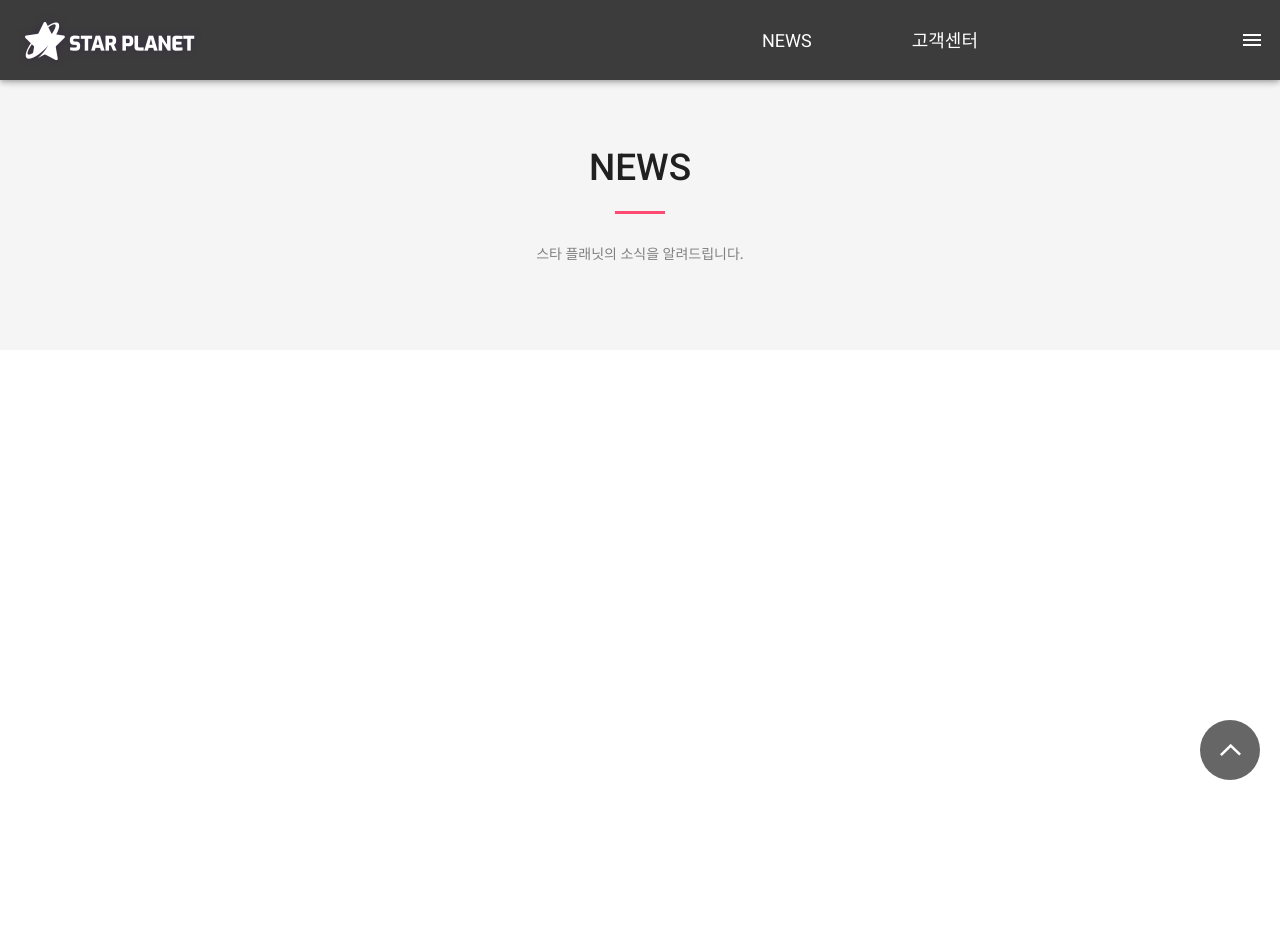
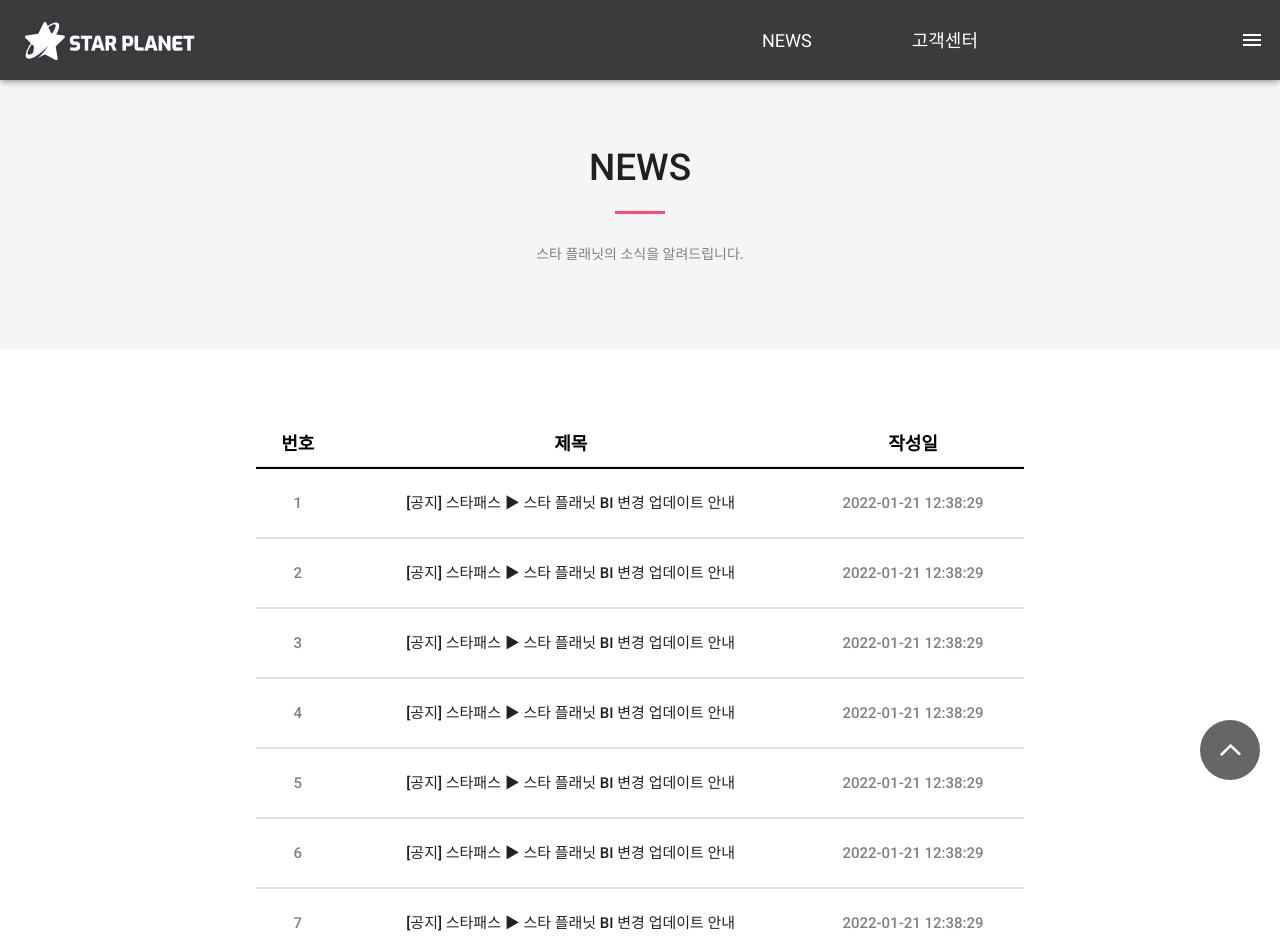
Before and after one commit to jeonghun-rowem/starplanet_pilotproject, a Vue app: page /news in a window 1280 px wide. Shown: the top 952 px of the page. Built offline with nearby package versions, Linux system fonts and the light colour scheme.

Commit message:
variables.scss로 vutify 변경

```diff
--- a/src/static/News_Service.scss
+++ b/src/static/News_Service.scss
@@ -1,3 +1,5 @@
+
+
 .Ns_top{
     width: 100%;
     height: 270px;
@@ -35,3 +37,9 @@
     color: gray;
     font-weight: 500;
 }
+
+.news_table{
+    max-width: 60vw;
+    margin: 0 auto;
+    margin-top: 70px;
+}
--- /dev/null
+++ b/src/styles/variables.scss
@@ -0,0 +1,34 @@
+
+.theme--light.v-data-table > .v-data-table__wrapper > table > thead > tr:last-child > th {
+    border-bottom: thin solid rgba(0, 0, 0, 0.12);
+    font-size: 18px;
+    text-align: center;
+    color: black;
+}
+
+.theme--light.v-data-table > .v-data-table__wrapper > table > tbody > tr> td:not(.v-data-table__mobile-row), .theme--light.v-data-table > .v-data-table__wrapper > table > tbody > tr:not(:last-child) > th:not(.v-data-table__mobile-row) {
+    border-bottom: thin solid rgba(0, 0, 0, 0.12);
+    font-size: 15px;
+    text-align: center;
+    font-weight: 500;
+}
+
+.v-data-table > .v-data-table__wrapper > table {
+    width: 100%;
+    border-spacing: 0;
+    border-bottom: 2px solid black;
+    border-collapse: collapse;
+}
+
+tbody{
+    height: 700px;
+    border-top: 2px solid black;
+}
+
+thead{
+    border-bottom: 2px solid black;
+}
+
+.v-data-table tbody tr:not(:last-child) {
+    border-bottom: 2px solid #dfdfdf;
+}
--- a/src/views/News.vue
+++ b/src/views/News.vue
@@ -2,7 +2,32 @@
   <div>
     <NewsServiceBar :ns-text1="NsText1" :ns-text2="NsText2" />
 
-    <div class="test"></div>
+    <div class="news_table">
+      <v-simple-table fixed-header height="1000px">
+        <template #default>
+          <thead>
+            <tr>
+              <th>번호</th>
+              <th>제목</th>
+              <th>작성일</th>
+            </tr>
+          </thead>
+          <tbody>
+            <tr v-for="item in Test" :key="item.name">
+              <td :style="{ color: 'gray' }">
+                {{ item.name }}
+              </td>
+              <td>
+                {{ item.calories }}
+              </td>
+              <td :style="{ color: 'gray' }">
+                {{ item.date }}
+              </td>
+            </tr>
+          </tbody>
+        </template>
+      </v-simple-table>
+    </div>
   </div>
 </template>
 
@@ -18,6 +43,60 @@ export default {
     return {
       NsText1: "NEWS",
       NsText2: "스타 플래닛의 소식을 알려드립니다.",
+
+      // Test용 데이터
+      Test: [
+        {
+          name: "1",
+          calories: "[공지] 스타패스 ▶ 스타 플래닛 BI 변경 업데이트 안내",
+          date: "2022-01-21 12:38:29",
+        },
+        {
+          name: "2",
+          calories: "[공지] 스타패스 ▶ 스타 플래닛 BI 변경 업데이트 안내",
+          date: "2022-01-21 12:38:29",
+        },
+        {
+          name: "3",
+          calories: "[공지] 스타패스 ▶ 스타 플래닛 BI 변경 업데이트 안내",
+          date: "2022-01-21 12:38:29",
+        },
+        {
+          name: "4",
+          calories: "[공지] 스타패스 ▶ 스타 플래닛 BI 변경 업데이트 안내",
+          date: "2022-01-21 12:38:29",
+        },
+        {
+          name: "5",
+          calories: "[공지] 스타패스 ▶ 스타 플래닛 BI 변경 업데이트 안내",
+          date: "2022-01-21 12:38:29",
+        },
+        {
+          name: "6",
+          calories: "[공지] 스타패스 ▶ 스타 플래닛 BI 변경 업데이트 안내",
+          date: "2022-01-21 12:38:29",
+        },
+        {
+          name: "7",
+          calories: "[공지] 스타패스 ▶ 스타 플래닛 BI 변경 업데이트 안내",
+          date: "2022-01-21 12:38:29",
+        },
+        {
+          name: "8",
+          calories: "[공지] 스타패스 ▶ 스타 플래닛 BI 변경 업데이트 안내",
+          date: "2022-01-21 12:38:29",
+        },
+        {
+          name: "9",
+          calories: "[공지] 스타패스 ▶ 스타 플래닛 BI 변경 업데이트 안내",
+          date: "2022-01-21 12:38:29",
+        },
+        {
+          name: "10",
+          calories: "[공지] 스타패스 ▶ 스타 플래닛 BI 변경 업데이트 안내",
+          date: "2022-01-21 12:38:29",
+        },
+      ],
     };
   },
 };
@@ -25,6 +104,7 @@ export default {
 
 <style>
 @import "@/static/News_Service.scss";
+@import "@/styles/variables.scss";
 .test {
   height: 1000px;
 }
```
Also changed, not shown: src/static/index.scss (added).
